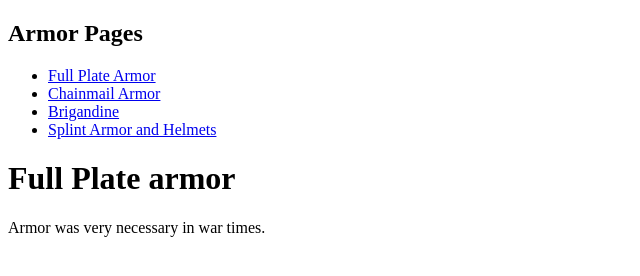
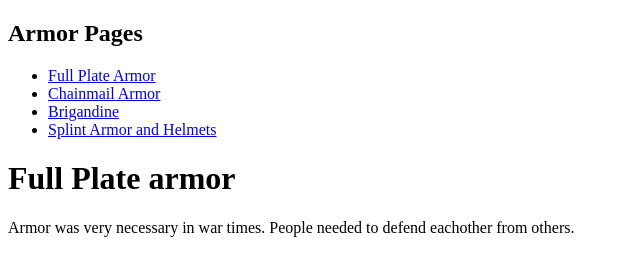
Before and after one commit to MasonArnold227/Medievalarmor, a plain HTML site: page index.html in a window 1280 px wide. Shown: the whole page, without its empty margins (0-640 px from the left). Drawn offline with Linux system fonts and the light colour scheme.

Commit message:
Added to paragraph

```diff
--- a/index.html
+++ b/index.html
@@ -25,7 +25,7 @@
   </header>
   <main>
     <h1>Full Plate armor</h1>
-    <p>Armor was very necessary in war times.</p>
+    <p>Armor was very necessary in war times. People needed to defend eachother from others.</p>
   </main>
 </body>
 
```
